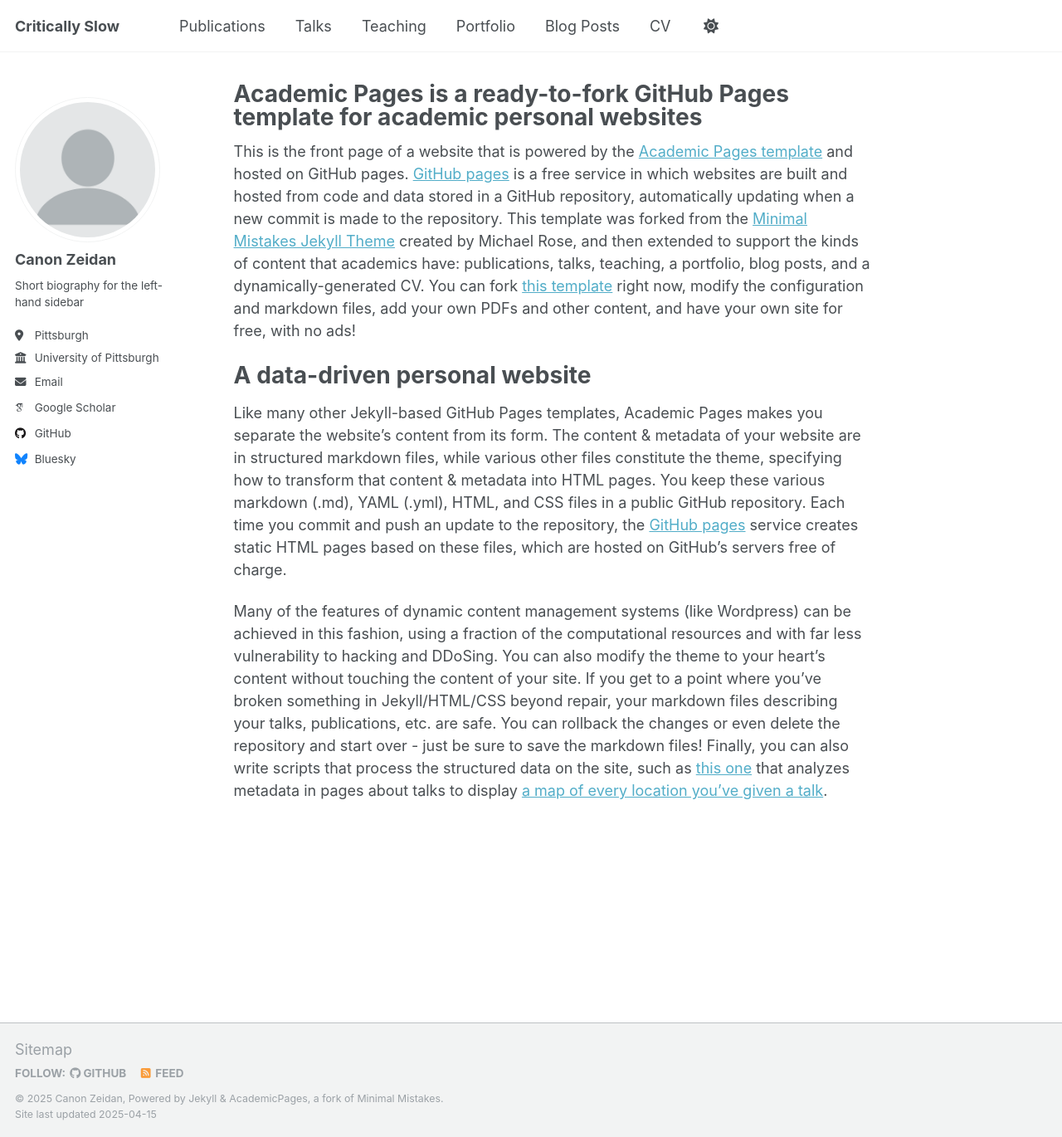
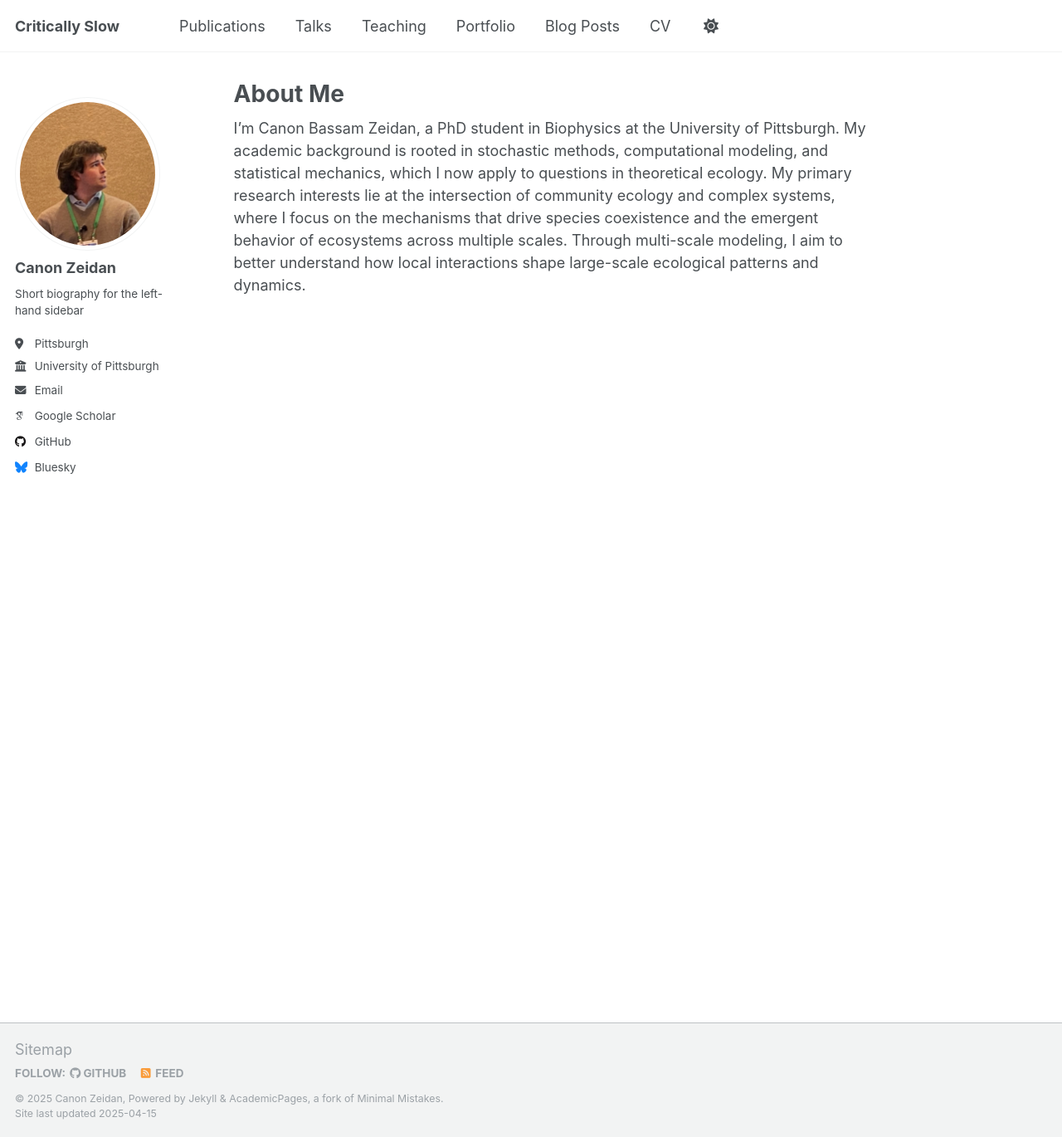
Before and after one commit to Zeidancb/zeidancb.github.io, a Jekyll site: the page built from _pages/about.md, in a window 1280 px wide and 1370 px high. Shown: the whole window at 83% size. Built offline with Jekyll 4.4.1, drawn with Linux system fonts in a browser that asks for light colours; some web fonts are replaced.

Commit message:
Updating about page

```diff
--- a/_config.yml
+++ b/_config.yml
@@ -22,7 +22,7 @@ repository               : "Zeidancb/zeidancb.github.io"
 #               Additional customization can be done by editing /_includes/author-profile.html
 author:
   # Biographic information
-  avatar           : "profile.png"
+  avatar           : "IMG_3804.jpg"
   name             : "Canon Zeidan"
   pronouns         : # example: "she/her"
   bio              : "Short biography for the left-hand sidebar"
--- a/_pages/about.md
+++ b/_pages/about.md
@@ -1,16 +1,10 @@
 ---
 permalink: /
-title: "Academic Pages is a ready-to-fork GitHub Pages template for academic personal websites"
+title: "About Me"
 author_profile: true
 redirect_from:
   - /about/
   - /about.html
 ---
 
-This is the front page of a website that is powered by the [Academic Pages template](https://github.com/academicpages/academicpages.github.io) and hosted on GitHub pages. [GitHub pages](https://pages.github.com) is a free service in which websites are built and hosted from code and data stored in a GitHub repository, automatically updating when a new commit is made to the repository. This template was forked from the [Minimal Mistakes Jekyll Theme](https://mmistakes.github.io/minimal-mistakes/) created by Michael Rose, and then extended to support the kinds of content that academics have: publications, talks, teaching, a portfolio, blog posts, and a dynamically-generated CV. You can fork [this template](https://github.com/academicpages/academicpages.github.io) right now, modify the configuration and markdown files, add your own PDFs and other content, and have your own site for free, with no ads!
-
-A data-driven personal website
-======
-Like many other Jekyll-based GitHub Pages templates, Academic Pages makes you separate the website's content from its form. The content & metadata of your website are in structured markdown files, while various other files constitute the theme, specifying how to transform that content & metadata into HTML pages. You keep these various markdown (.md), YAML (.yml), HTML, and CSS files in a public GitHub repository. Each time you commit and push an update to the repository, the [GitHub pages](https://pages.github.com/) service creates static HTML pages based on these files, which are hosted on GitHub's servers free of charge.
-
-Many of the features of dynamic content management systems (like Wordpress) can be achieved in this fashion, using a fraction of the computational resources and with far less vulnerability to hacking and DDoSing. You can also modify the theme to your heart's content without touching the content of your site. If you get to a point where you've broken something in Jekyll/HTML/CSS beyond repair, your markdown files describing your talks, publications, etc. are safe. You can rollback the changes or even delete the repository and start over - just be sure to save the markdown files! Finally, you can also write scripts that process the structured data on the site, such as [this one](https://github.com/academicpages/academicpages.github.io/blob/master/talkmap.ipynb) that analyzes metadata in pages about talks to display [a map of every location you've given a talk](https://academicpages.github.io/talkmap.html).
+I’m Canon Bassam Zeidan, a PhD student in Biophysics at the University of Pittsburgh. My academic background is rooted in stochastic methods, computational modeling, and statistical mechanics, which I now apply to questions in theoretical ecology. My primary research interests lie at the intersection of community ecology and complex systems, where I focus on the mechanisms that drive species coexistence and the emergent behavior of ecosystems across multiple scales. Through multi-scale modeling, I aim to better understand how local interactions shape large-scale ecological patterns and dynamics.
```
Also changed, not shown: images/IMG_3804.jpg (added).
